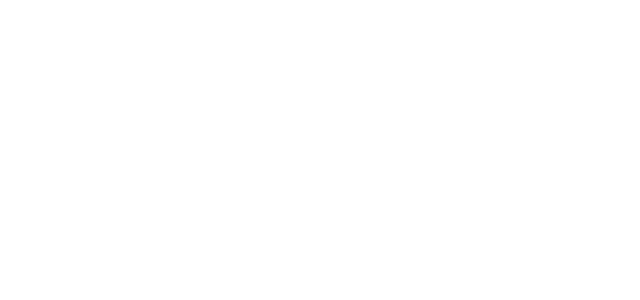
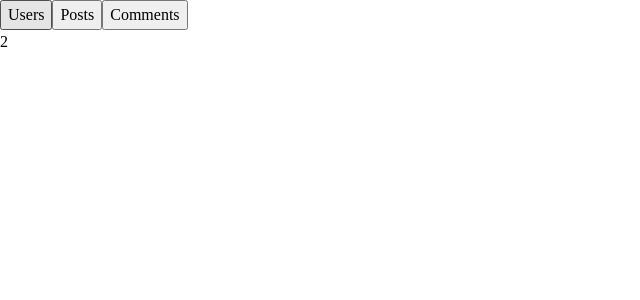
Before and after one commit to voland2610/Practice-post, a React (Vite) app: page /content/posts in a window 1280 px wide. Before the commit this address had no page. Shown: the top 300 px of the page, without its empty margins (0-640 px from the left). Built offline with nearby package versions, Linux system fonts and the light colour scheme.

Commit message:
feat: add switch tabs and refact code

```diff
--- a/src/components/CommentCard.jsx
+++ b/src/components/CommentCard.jsx
@@ -0,0 +1,5 @@
+const CommentCard = () => {
+    return<>3</>
+}
+
+export default CommentCard
--- a/src/components/PostCard.jsx
+++ b/src/components/PostCard.jsx
@@ -0,0 +1,5 @@
+const PostCard = () => {
+    return(<>2</>)
+}
+
+export default PostCard;
--- a/src/components/TabButton.jsx
+++ b/src/components/TabButton.jsx
@@ -0,0 +1,16 @@
+import { useNavigate } from "react-router";
+
+const TabButton = (props) => {
+  const { label, path } = props;
+  const navigate = useNavigate();
+  const goToSettings = () => {
+    navigate(path);
+  }
+  return (
+    <>
+      <button onClick={goToSettings}>{label}</button>
+    </>
+  );
+};
+
+export default TabButton;
--- /dev/null
+++ b/src/components/TabField.jsx
@@ -0,0 +1,22 @@
+import TabButton from "./TabButton";
+
+const TabField = (props) => {
+  const { onClick } = props;
+  const tabs = [
+    { label: "Users", path: "/content/users" },
+    { label: "Posts", path: "/content/posts" },
+    { label: "Comments", path: "/content/comments" }
+  ];
+
+  return (
+    <>
+      <div>
+        {tabs.map((tab, index)=>(
+            <TabButton label={tab.label} path={tab.path} key={index}/>
+        ))}
+      </div>
+    </>
+  );
+};
+
+export default TabField;
--- a/src/components/UserCard.jsx
+++ b/src/components/UserCard.jsx
@@ -0,0 +1,12 @@
+import { useNavigate } from "react-router";
+
+const UserCard = () => {
+
+    return(
+    <>
+    1
+    </>)
+}
+
+
+export default UserCard;
--- a/src/pages/ContentPage.jsx
+++ b/src/pages/ContentPage.jsx
@@ -0,0 +1,13 @@
+import TabField from "../components/TabField";
+import { Outlet, Link } from "react-router";
+
+const ContentPage = () => {
+  return (
+    <>
+      <TabField />
+      <Outlet />
+    </>
+  );
+};
+
+export default ContentPage;
--- a/src/routes/AppRouter.jsx
+++ b/src/routes/AppRouter.jsx
@@ -1,7 +1,10 @@
 import { Routes, Route } from "react-router";
 import WelcomePage from "../pages/WelcomePage";
-import MainLayout from "../mainLayout/MainLayout";
+import MainLayout from "../layout/MainLayout";
 import ContentPage from "../pages/ContentPage";
+import UserCard from "../components/UserCard";
+import CommentCard from "../components/CommentCard";
+import PostCard from "../components/PostCard";
 
 
 function AppRouter() {
@@ -9,7 +12,11 @@
     <Routes>
       <Route element={<MainLayout />}>
         <Route index element={<WelcomePage />} />
-        <Route path="content" element={<ContentPage />}></Route>
+        <Route path="content" element={<ContentPage />}>
+          <Route path="users" element={<UserCard />}/>
+          <Route path="comments" element={<CommentCard />}/>
+          <Route path="posts" element={<PostCard />}/>
+        </Route>
       </Route>
     </Routes>
   );
```
Also changed, not shown: src/layout/MainLayout.jsx (renamed from src/mainLayout/MainLayout.jsx).
